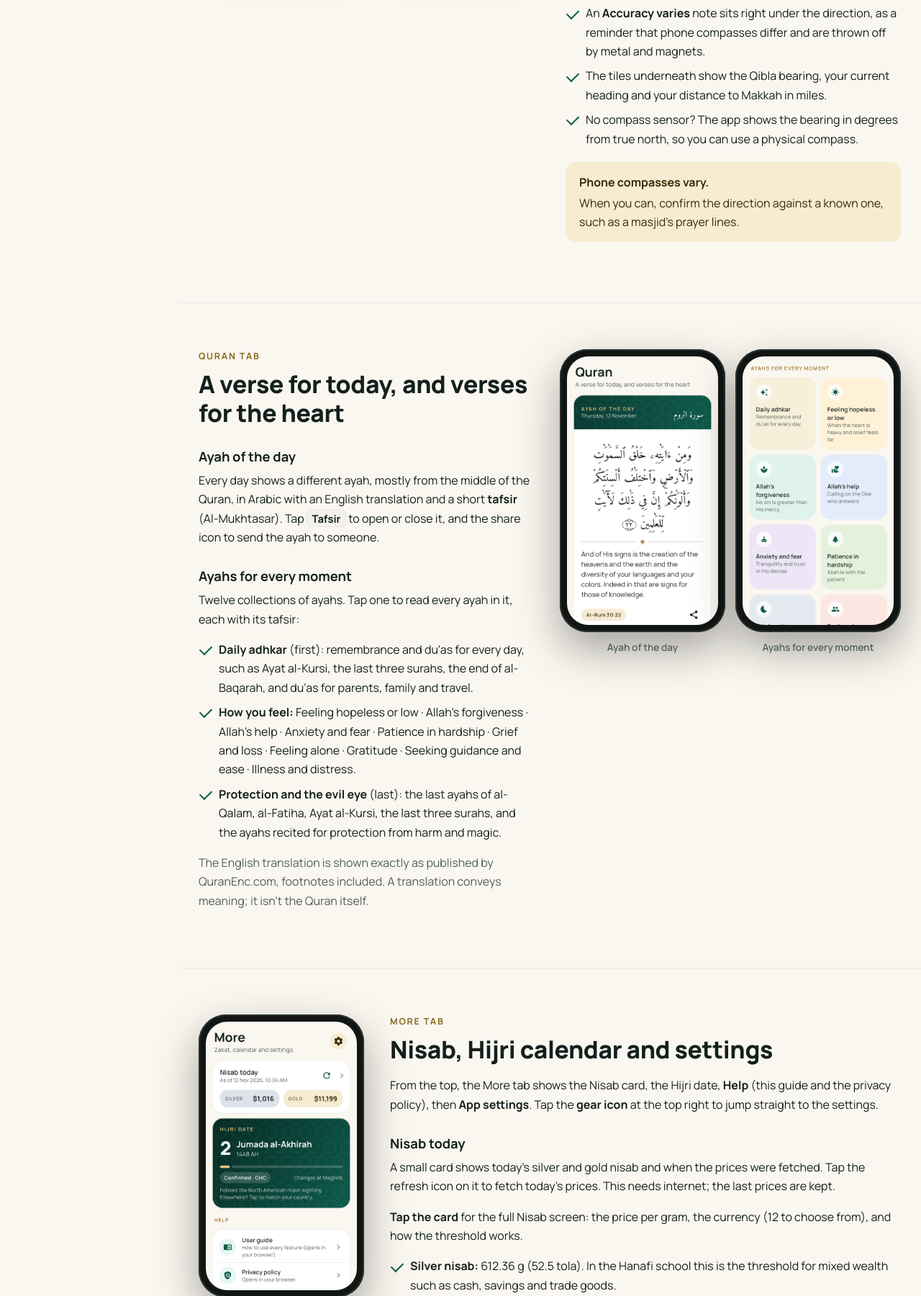
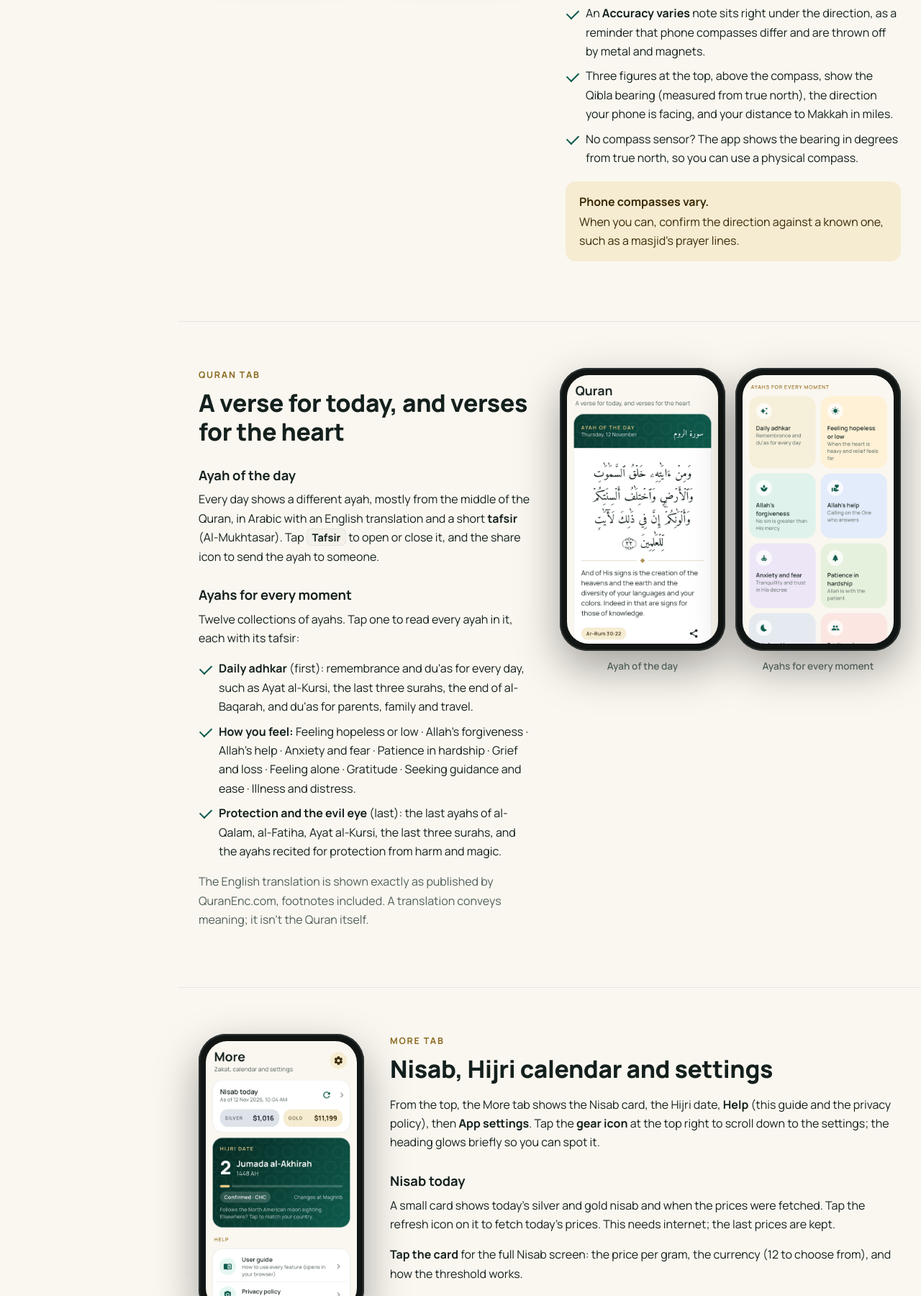
Before and after one commit to aamir-mulla1/PrayerTimesApp-Docs, a plain HTML site: page index.html in a window 1280 px wide. Shown: the part 6740-8540 px from the top of the page at 72% size. Drawn offline with Linux system fonts and the light colour scheme.

Commit message:
Add files via upload

```diff
--- a/index.html
+++ b/index.html
@@ -252,7 +252,7 @@
         <li>If accuracy drops, a yellow warning appears and the needle turns grey. Don't trust the direction until you recalibrate.</li>
         <li><span class="ui">Recalibrate</span> under the compass brings the calibration step back.</li>
         <li>An <strong>Accuracy varies</strong> note sits right under the direction, as a reminder that phone compasses differ and are thrown off by metal and magnets.</li>
-        <li>The tiles underneath show the Qibla bearing, your current heading and your distance to Makkah in miles.</li>
+        <li>Three figures at the top, above the compass, show the Qibla bearing (measured from true north), the direction your phone is facing, and your distance to Makkah in miles.</li>
         <li>No compass sensor? The app shows the bearing in degrees from true north, so you can use a physical compass.</li>
       </ul>
       <div class="callout gold"><strong>Phone compasses vary.</strong>When you can, confirm the direction against a known one, such as a masjid's prayer lines.</div>
@@ -294,7 +294,7 @@
     <div>
       <div class="eyebrow">More tab</div>
       <h2>Nisab, Hijri calendar and settings</h2>
-      <p>From the top, the More tab shows the Nisab card, the Hijri date, <strong>Help</strong> (this guide and the privacy policy), then <strong>App settings</strong>. Tap the <strong>gear icon</strong> at the top right to jump straight to the settings.</p>
+      <p>From the top, the More tab shows the Nisab card, the Hijri date, <strong>Help</strong> (this guide and the privacy policy), then <strong>App settings</strong>. Tap the <strong>gear icon</strong> at the top right to scroll down to the settings; the heading glows briefly so you can spot it.</p>
       <h3>Nisab today</h3>
       <p>A small card shows today's silver and gold nisab and when the prices were fetched. Tap the refresh icon on it to fetch today's prices. This needs internet; the last prices are kept.</p>
       <p><strong>Tap the card</strong> for the full Nisab screen: the price per gram, the currency (12 to choose from), and how the threshold works.</p>
```
